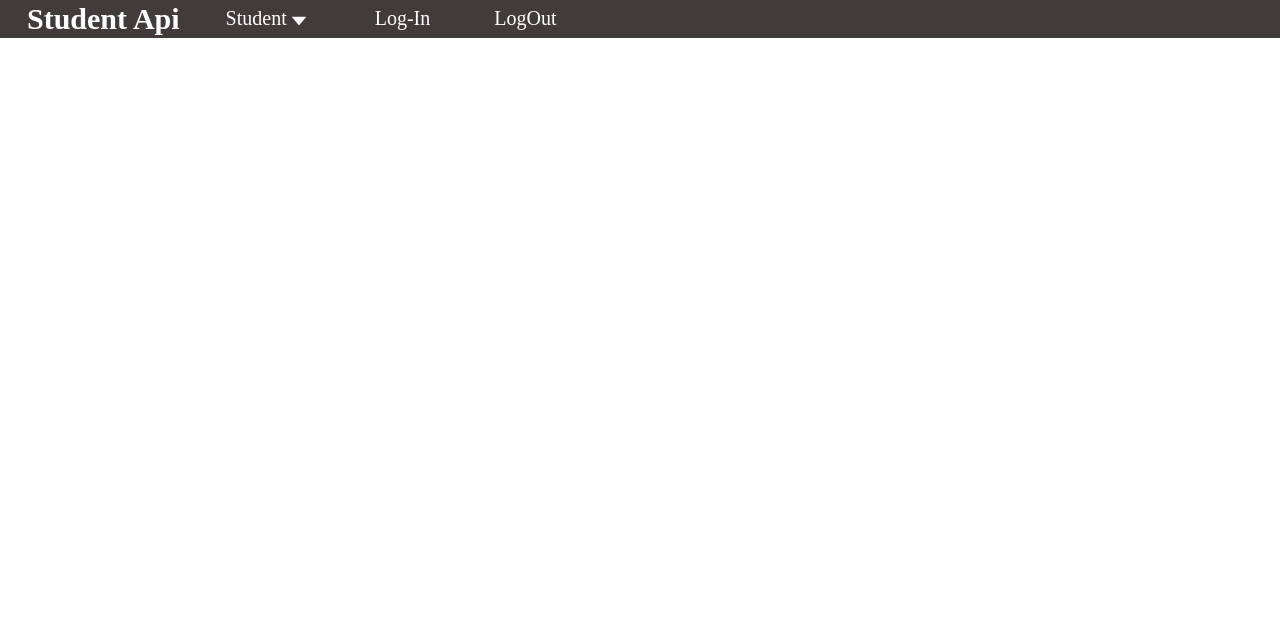
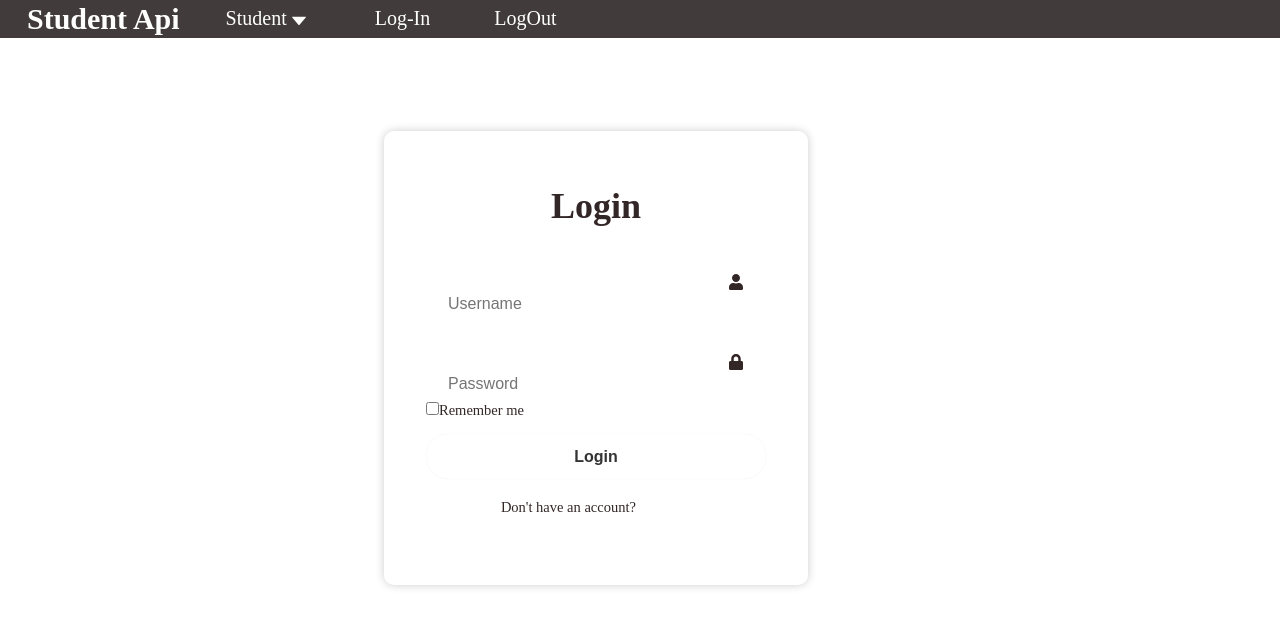
Before and after one commit to MBUDA-BRANICE-NJIRA/Log-In-Form-Consuming-Student-Api, a React (Create React App) app: page /LogIn in a window 1280 px wide. Shown: the top 626 px of the page. Built offline with nearby package versions, Linux system fonts and the light colour scheme.

Commit message:
Began styling the log in form

```diff
--- a/package.json
+++ b/package.json
@@ -11,7 +11,7 @@
     "react": "^18.0.0",
     "react-dom": "^18.0.0",
     "react-icons": "^5.5.0",
-    "react-router-dom": "^7.3.0",
+    "react-router-dom": "^5.3.4",
     "react-scripts": "5.0.1",
     "react-toastify": "^9.1.3",
     "web-vitals": "^2.1.4"
--- a/src/App.js
+++ b/src/App.js
@@ -1,22 +1,25 @@
 
 import './App.css';
-import React from 'react';
-import {BrowserRouter as Router, } from 'react-router-dom';
+// import React, { useEffect } from 'react';
+import {BrowserRouter as Router, Route} from 'react-router-dom';
 import Navbar from './components/Navbar';
 // import { Route } from 'react-router-dom';
-// import LoginRegister from './components/LogIn';
+import Login from './components/LogIn';
 
 
 function App() {
+
+
+
   return (
     <Router>
       <div className="App">
         < Navbar />
-        {/* <switch>
-          <Route path="LogIn">
-          <LoginRegister />
+        <switch>
+          <Route path="/LogIn">
+          <Login/>
           </Route>
-        </switch> */}
+        </switch>
       </div>
     </Router>
   );
--- a/src/components/LogIn.js
+++ b/src/components/LogIn.js
@@ -1,4 +1,5 @@
 import React, { useState } from "react";
+
 import { FaUser, FaLock, FaEnvelope } from "react-icons/fa";
 
 const LoginRegister = () => {
--- a/src/index.css
+++ b/src/index.css
@@ -69,7 +69,7 @@
 
 /* LOGIN CSS */
 .Wrapper  {
-  position: relative;
+  position: absolute;
   width: 420px;
   height: 450px;
   background: transparent;
@@ -77,11 +77,15 @@
   backdrop-filter: blur(30px);
   box-shadow: 0 0 10px rgba(0, 0, 0, .2);
   border-radius: 10px;
-  color: #fff;
+  color: #332626;
   display: flex;
   align-items: center;
   overflow: hidden;
   transition: height .2s ease;
+  margin-top: 35px;
+  top: 12%;
+  left: 30%;
+
 
 }
 .Wrapper .active {
```
Also changed, not shown: 1 other file (tests, documents, lock files or other folders).
